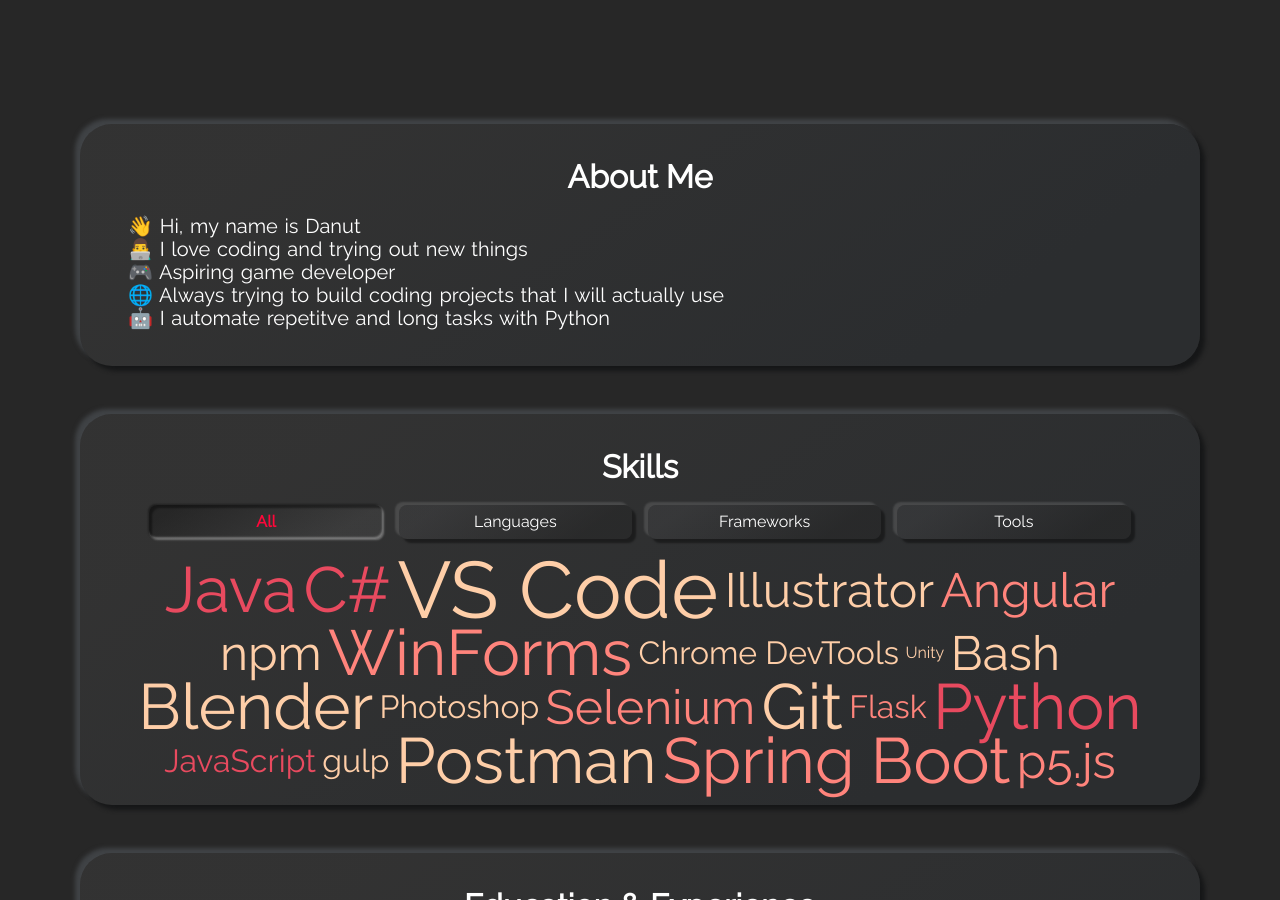
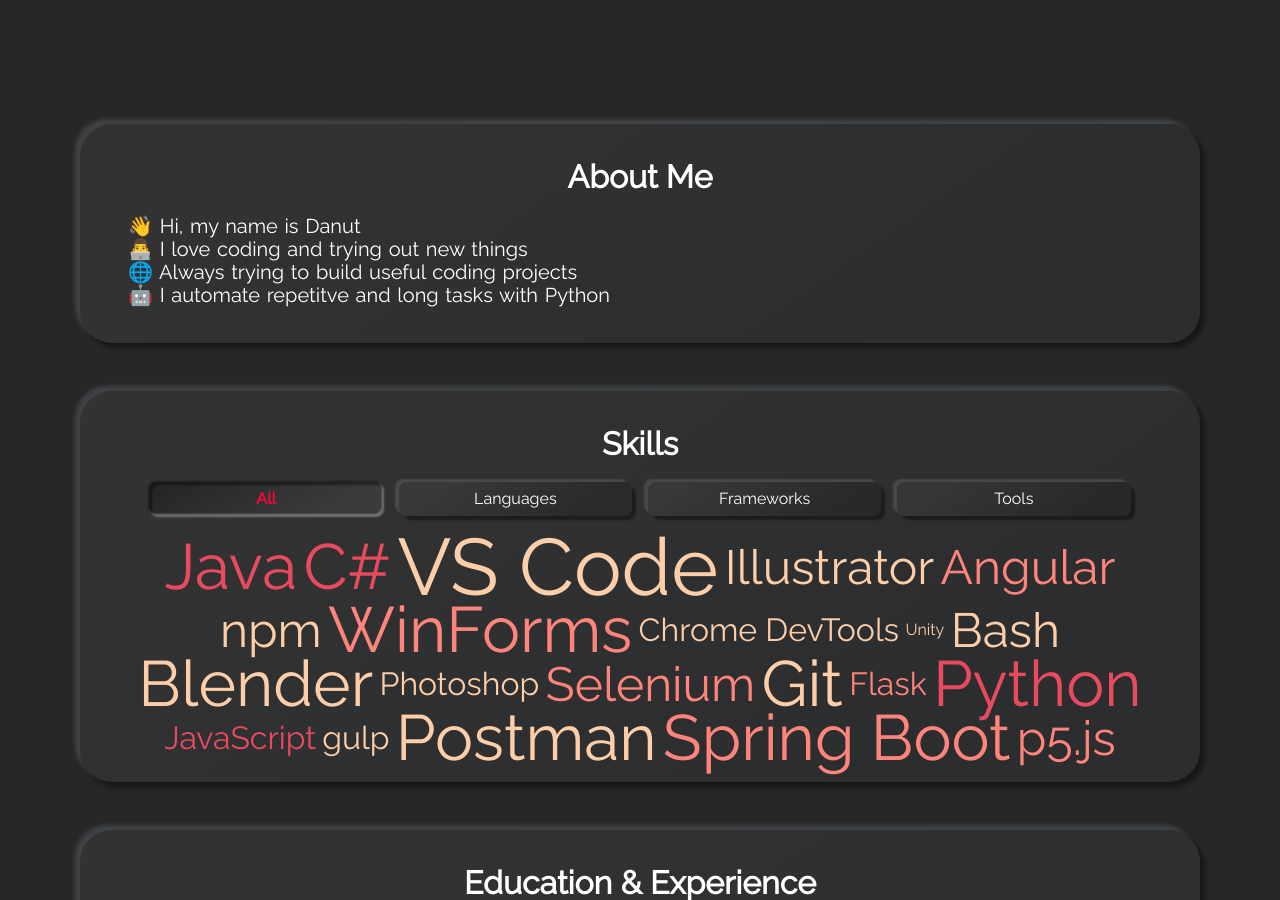
Before and after one commit to PettingStrings/pettingstrings.github.io, a Jekyll site: the page built from index.html, in a window 1280 px wide and 900 px high, scrolled down 936 px. Built offline with Jekyll 4.4.1, drawn with Linux system fonts in a browser that asks for light colours.

Commit message:
Update _config.yml

```diff
--- a/_config.yml
+++ b/_config.yml
@@ -38,8 +38,7 @@
 about_me_description: "
 👋 Hi, my name is Danut<br>
 👨‍💻 I love coding and trying out new things<br>
-🎮 Aspiring game developer<br>
-🌐 Always trying to build coding projects that I will actually use<br>
+🌐 Always trying to build useful coding projects<br>
 🤖 I automate repetitve and long tasks with Python
 "
 # SKILLS SECTION
```
